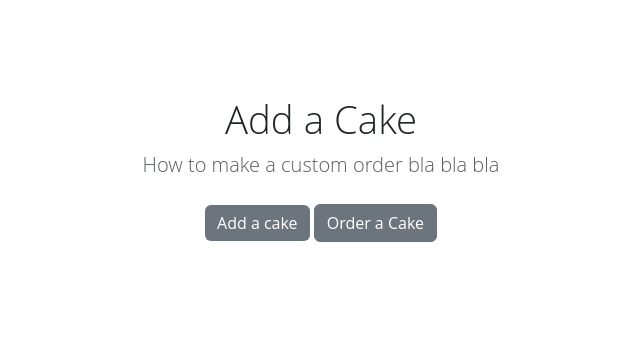
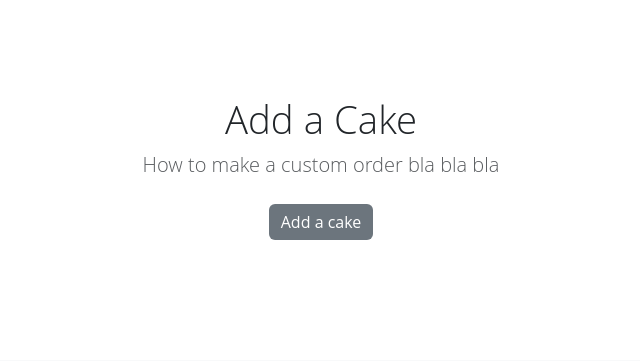
Before and after one commit to mfazapl/UAS_PEMROGRAMMAN_WEB_II, a PHP site: page /CakePage.php in a window 1280 px wide. Shown: the part 56-417 px from the top of the page, without its empty margins (319-959 px from the left). Run offline with PHP 8.4, Linux system fonts and the light colour scheme; data comes from the database, SQL or seed files in the repository.

Commit message:
Update custom_section.php

```diff
--- a/components/custom_section.php
+++ b/components/custom_section.php
@@ -5,7 +5,6 @@
         <p class="lead text-muted">How to make a custom order bla bla bla</p>
         <p>
           <a href="FormCake.php" class="btn btn-primary my-2">Add a cake</a>
-          <a href="FormCakeOrder.php" class="btn btn-secondary my-2">Order a Cake</a>
         </p>
       </div>
     </div>
```
